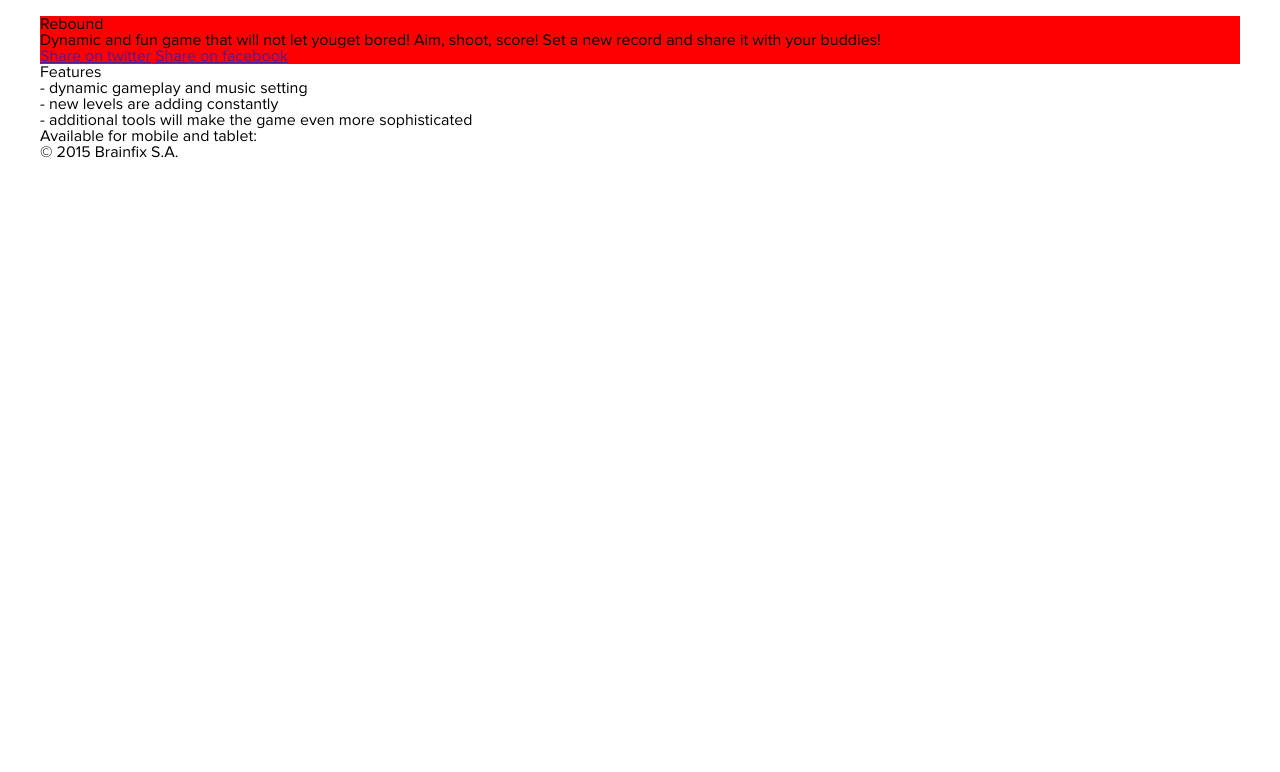
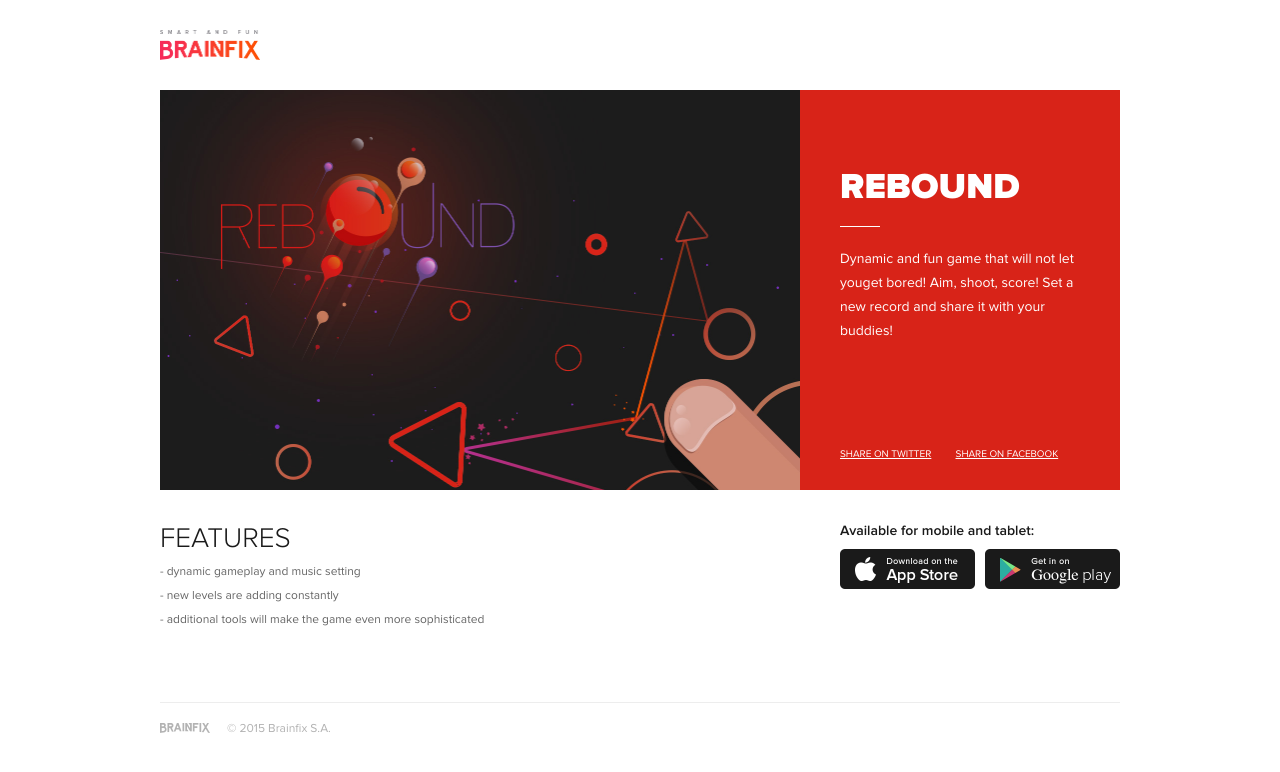
Before and after one commit to Rokenor/sh_b, a plain HTML site: page index.html in a window 1280 px wide. Drawn offline with Linux system fonts and the light colour scheme.

Commit message:
Release v1.0

```diff
--- a/index.html
+++ b/index.html
@@ -13,30 +13,31 @@
 		</header>
 		<div class="content">
 			<div class="poster">
-				<img src="">
-			</div>
-			<div class="info">
+				<img src="./img/poster.jpg" alt="Rebound">
+			</div><div class="info">
 				<h2 class="info__title">Rebound</h2>
+				<div class="info__separator"></div>
 				<p class="info__description">Dynamic and fun game that will not let youget bored! Aim, shoot, score! Set a new record and share it with your buddies!</p>
-				<a class="info__link" href="">Share on twitter</a>
-				<a class="info__link" href="">Share on facebook</a>
+				<div class="info__bottom">
+					<a class="info__link" href="">Share on twitter</a>
+					<a class="info__link" href="">Share on facebook</a>
+				</div>
 			</div>
 			<div class="features">
 				<h2 class="features__title">Features</h2>
-				<ul>
-					<li>- <span>dynamic gameplay and music setting</span></li>
-					<li>- <span>new levels are adding constantly</span></li>
-					<li>- <span>additional tools will make the game even more sophisticated</span></li>
+				<ul class="features__list">
+					<li class="features__item">- <span>dynamic gameplay and music setting</span></li>
+					<li class="features__item">- <span>new levels are adding constantly</span></li>
+					<li class="features__item">- <span>additional tools will make the game even more sophisticated</span></li>
 				</ul>
-			</div>
-			<div class="social">
+			</div><div class="social">
 				<p class="social__title">Available for mobile and tablet:</p>
-				<a href="http://appstore.com"></a>
-				<a href="http://googleplay.com"></a>
+				<a class="social__ico social__fb" href="http://appstore.com"></a>
+				<a class="social__ico social__gp" href="http://googleplay.com"></a>
 			</div>
 		</div>
 		<footer class="footer">
-			<p class="footer__copy"><i class="footer__logo"></i>&copy; 2015 Brainfix S.A.</p>
+			<p class="footer__copy"><i class="footer__logo"></i><span>&copy; 2015 Brainfix S.A.</span></p>
 		</footer>
 	</div>
 </body>
--- a/sass/_common.scss
+++ b/sass/_common.scss
@@ -23,6 +23,6 @@ html, body {
 	position: relative;
 	display: block;
 
-	width: 1200px;
+	width: 960px;
 	margin: 0 auto;
 }
--- a/sass/_footer.scss
+++ b/sass/_footer.scss
@@ -0,0 +1,20 @@
+.footer {
+	position: relative;
+	display: block;
+	border-top: 1px solid #ededed;
+	padding: 20px 0 25px;
+	margin-top: 50px;
+	&__logo {
+		position: relative;
+		float: left;
+		width: 50px;
+		height: 10px;
+		background: url('../img/flogo.png') 0 0 no-repeat;
+		background-size: 100% 100%;
+		margin-right: 17px;
+	}
+	&__copy {
+		font-size: 12px;
+		color: #b2b2b2;
+	}
+}
--- a/sass/_header.scss
+++ b/sass/_header.scss
@@ -1,7 +1,13 @@
 .header {
 	display: block;
 	position: relative;
+	padding: 30px 0;
 	&__logo {
 		display: block;
+		width: 100px;
+		height: 30px;
+
+		background: url('../img/logo.png') 0 0 no-repeat;
+		background-size: 100% 100%;
 	}
 }
--- a/sass/_index.scss
+++ b/sass/_index.scss
@@ -1,15 +1,123 @@
+.poster {
+	position: relative;
+	display: inline-block;
+	width: 640px;
+	img {
+		width: 640px;
+		height: 400px;
+	}
+}
 .info {
 	position: relative;
-	display: block;
+	display: inline-block;
 
-	background: #ff0000;
+	width: 240px;
+	height: 290px;
+
+	padding: 80px 40px 30px;
+	vertical-align: top;
+
+	background: #d82318;
 	&__title {
-
+		font-family: ProximaNovaBlack, serif;
+		font-size: 36px;
+		text-transform: uppercase;
+		color: #ffffff;
+	}
+	&__separator {
+		position: relative;
+		display: block;
+		width: 40px;
+		height: 1px;
+		background: #ffffff;
+		margin: 20px 0;
 	}
 	&__description {
+		font-family: ProximaNova, serif;
+		font-size: 14px;
+		line-height: 24px;
+		color: #ffffff;
+	}
+	&__bottom {
+		position: absolute;
+		display: block;
 
+		bottom: 30px;
 	}
 	&__link {
-
+		font-family: ProximaNova, serif;
+		font-size: 10px;
+		color: #ffffff;
+		text-transform: uppercase;
+		margin-right: 20px;
+		&:hover {
+			text-decoration: none;
+		}
 	}
 }
+.features {
+	position: relative;
+	display: inline-block;
+	width: 640px;
+
+	padding: 30px 0 20px 0;
+	&__title {
+		font-family: ProximaNovaLight, serif;
+		font-size: 28px;
+		line-height: 32px;
+		color: #1a1a1a;
+		text-transform: uppercase;
+	}
+	&__list {
+		position: relative;
+		display: block;
+		margin-top: 5px;
+	}
+	&__item {
+		font-family: ProximaNova, serif;
+		font-size: 12px;
+		line-height: 24px;
+		color: #666666;
+		span {
+
+		}
+	}
+}
+.social {
+	position: relative;
+	display: inline-block;
+
+	width: 280px;
+	vertical-align: top;
+
+	padding: 30px 0 0 40px;
+	&__title {
+		font-family: ProximaNovaSemibold, serif;
+		font-size: 14px;
+		line-height: 16px;
+		color: #1a1a1a;
+		margin-bottom: 10px;
+	}
+	&__fb {
+		position: relative;
+		float: left;
+		width: 135px;
+		height: 40px;
+
+		background: url('../img/appstore.png') 0 0 no-repeat;
+		background-size: 100% 100%;
+	}
+	&__gp {
+		position: relative;
+		float: left;
+		width: 135px;
+		height: 40px;
+
+		background: url('../img/googleplay.png') 0 0 no-repeat;
+		background-size: 100% 100%;
+	}
+}
+
+.social__ico + .social__ico {
+	margin-left: 10px;
+}
```
Also changed, not shown: css/style.css.
